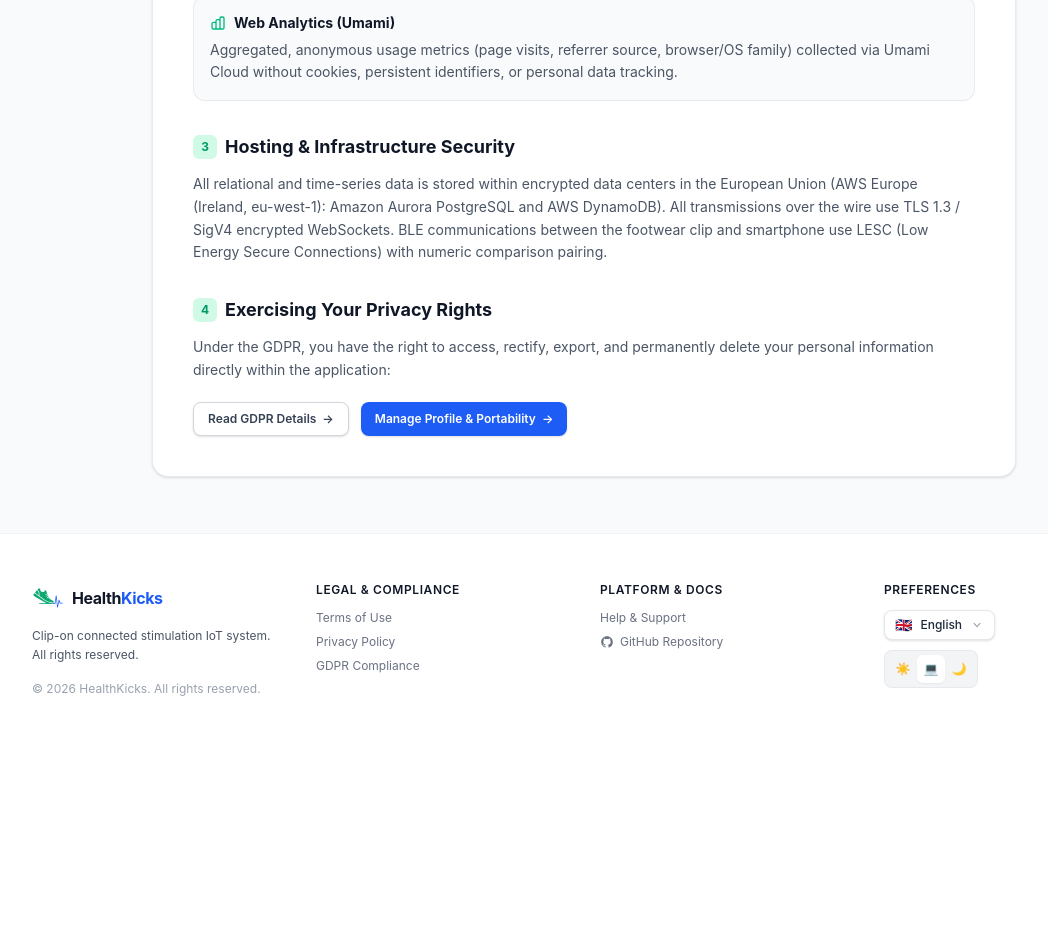
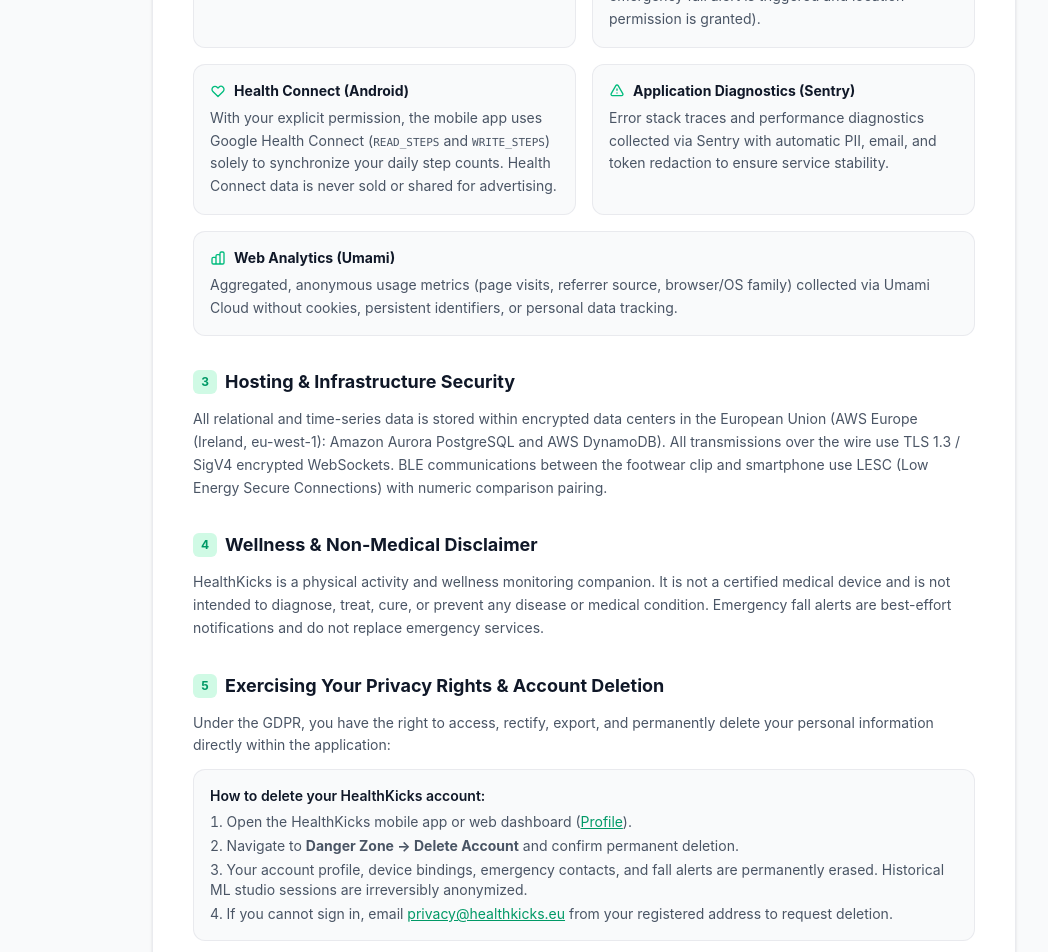
Before and after one commit to daverck/health-kicks-frontend, an Angular app: page /privacy in a window 1280 px wide. Shown: the part 620-1572 px from the top of the page, without its empty margins (56-1104 px from the left). Before the commit the page ends 1405 px from the top, so only its background shows below. Built offline with nearby package versions, Linux system fonts and the light colour scheme.

Commit message:
docs(privacy): disclose Health Connect, Sentry, location, wellness disclaimer, and account deletion steps

```diff
--- a/src/app/pages/privacy/privacy.component.html
+++ b/src/app/pages/privacy/privacy.component.html
@@ -66,10 +66,28 @@
           <div class="p-4 rounded-xl bg-gray-50 dark:bg-gray-800/50 border border-gray-200/80 dark:border-gray-800">
             <h3 class="font-bold text-gray-900 dark:text-white mb-1.5 flex items-center gap-2">
               <svg class="h-4 w-4 text-emerald-500" fill="none" stroke="currentColor" stroke-width="2" viewBox="0 0 24 24"><path stroke-linecap="round" stroke-linejoin="round" d="M13 10V3L4 14h7v7l9-11h-7z" /></svg>
-              Sensor Telemetry & Falls
+              Sensor Telemetry, Location & Falls
             </h3>
             <p class="text-gray-600 dark:text-gray-300 leading-relaxed">
-              Step cadence, daily counts, physical activity classifications, fall alert timestamps, emergency acknowledgements, and device battery levels.
+              Step cadence, daily counts, physical activity classifications, fall alert timestamps, emergency acknowledgements, device battery levels, and optional GPS coordinates (captured only when an emergency fall alert is triggered and location permission is granted).
+            </p>
+          </div>
+          <div class="p-4 rounded-xl bg-gray-50 dark:bg-gray-800/50 border border-gray-200/80 dark:border-gray-800">
+            <h3 class="font-bold text-gray-900 dark:text-white mb-1.5 flex items-center gap-2">
+              <svg class="h-4 w-4 text-emerald-500" fill="none" stroke="currentColor" stroke-width="2" viewBox="0 0 24 24"><path stroke-linecap="round" stroke-linejoin="round" d="M4.318 6.318a4.5 4.5 0 000 6.364L12 20.364l7.682-7.682a4.5 4.5 0 00-6.364-6.364L12 7.636l-1.318-1.318a4.5 4.5 0 00-6.364 0z" /></svg>
+              Health Connect (Android)
+            </h3>
+            <p class="text-gray-600 dark:text-gray-300 leading-relaxed">
+              With your explicit permission, the mobile app uses Google Health Connect (<code class="text-[11px]">READ_STEPS</code> and <code class="text-[11px]">WRITE_STEPS</code>) solely to synchronize your daily step counts. Health Connect data is never sold or shared for advertising.
+            </p>
+          </div>
+          <div class="p-4 rounded-xl bg-gray-50 dark:bg-gray-800/50 border border-gray-200/80 dark:border-gray-800">
+            <h3 class="font-bold text-gray-900 dark:text-white mb-1.5 flex items-center gap-2">
+              <svg class="h-4 w-4 text-emerald-500" fill="none" stroke="currentColor" stroke-width="2" viewBox="0 0 24 24"><path stroke-linecap="round" stroke-linejoin="round" d="M12 9v2m0 4h.01M5.07 19h13.86c1.54 0 2.5-1.67 1.73-3L13.73 4c-.77-1.33-2.69-1.33-3.46 0L3.34 16c-.77 1.33.19 3 1.73 3z" /></svg>
+              Application Diagnostics (Sentry)
+            </h3>
+            <p class="text-gray-600 dark:text-gray-300 leading-relaxed">
+              Error stack traces and performance diagnostics collected via Sentry with automatic PII, email, and token redaction to ensure service stability.
             </p>
           </div>
           <div class="p-4 rounded-xl bg-gray-50 dark:bg-gray-800/50 border border-gray-200/80 dark:border-gray-800 md:col-span-2">
@@ -97,11 +115,30 @@
       <section class="space-y-3">
         <h2 class="text-lg font-bold text-gray-900 dark:text-white flex items-center gap-2">
           <span class="h-6 w-6 rounded-md bg-emerald-100 dark:bg-emerald-900/50 text-emerald-600 dark:text-emerald-400 text-xs flex items-center justify-center font-bold">4</span>
-          Exercising Your Privacy Rights
+          Wellness & Non-Medical Disclaimer
+        </h2>
+        <p class="text-sm text-gray-600 dark:text-gray-300 leading-relaxed">
+          HealthKicks is a physical activity and wellness monitoring companion. It is not a certified medical device and is not intended to diagnose, treat, cure, or prevent any disease or medical condition. Emergency fall alerts are best-effort notifications and do not replace emergency services.
+        </p>
+      </section>
+
+      <section id="account-deletion" class="space-y-3">
+        <h2 class="text-lg font-bold text-gray-900 dark:text-white flex items-center gap-2">
+          <span class="h-6 w-6 rounded-md bg-emerald-100 dark:bg-emerald-900/50 text-emerald-600 dark:text-emerald-400 text-xs flex items-center justify-center font-bold">5</span>
+          Exercising Your Privacy Rights & Account Deletion
         </h2>
         <p class="text-sm text-gray-600 dark:text-gray-300 leading-relaxed">
           Under the GDPR, you have the right to access, rectify, export, and permanently delete your personal information directly within the application:
         </p>
+        <div class="p-4 rounded-xl bg-gray-50 dark:bg-gray-800/50 border border-gray-200/80 dark:border-gray-800 text-xs sm:text-sm text-gray-600 dark:text-gray-300 space-y-1.5">
+          <p class="font-semibold text-gray-900 dark:text-white">How to delete your HealthKicks account:</p>
+          <ol class="list-decimal list-inside space-y-1">
+            <li>Open the HealthKicks mobile app or web dashboard (<a routerLink="/dashboard/profile" class="text-emerald-600 dark:text-emerald-400 underline">Profile</a>).</li>
+            <li>Navigate to <strong>Danger Zone → Delete Account</strong> and confirm permanent deletion.</li>
+            <li>Your account profile, device bindings, emergency contacts, and fall alerts are permanently erased. Historical ML studio sessions are irreversibly anonymized.</li>
+            <li>If you cannot sign in, email <a href="mailto:privacy@healthkicks.eu" class="text-emerald-600 dark:text-emerald-400 underline">privacy@healthkicks.eu</a> from your registered address to request deletion.</li>
+          </ol>
+        </div>
         <div class="flex flex-wrap gap-3 pt-2">
           <a
             routerLink="/gdpr"
```
Also changed, not shown: 1 other file (tests, documents, lock files or other folders).
